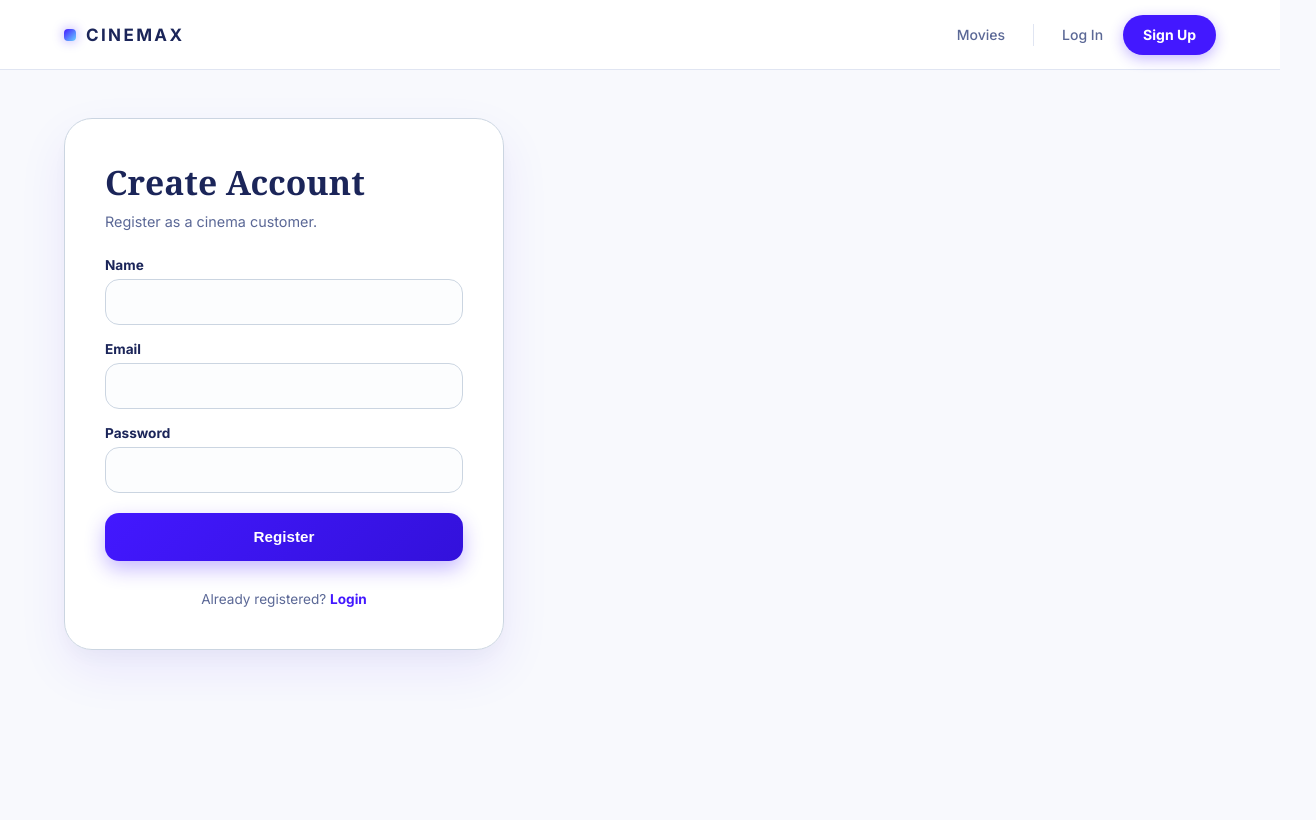
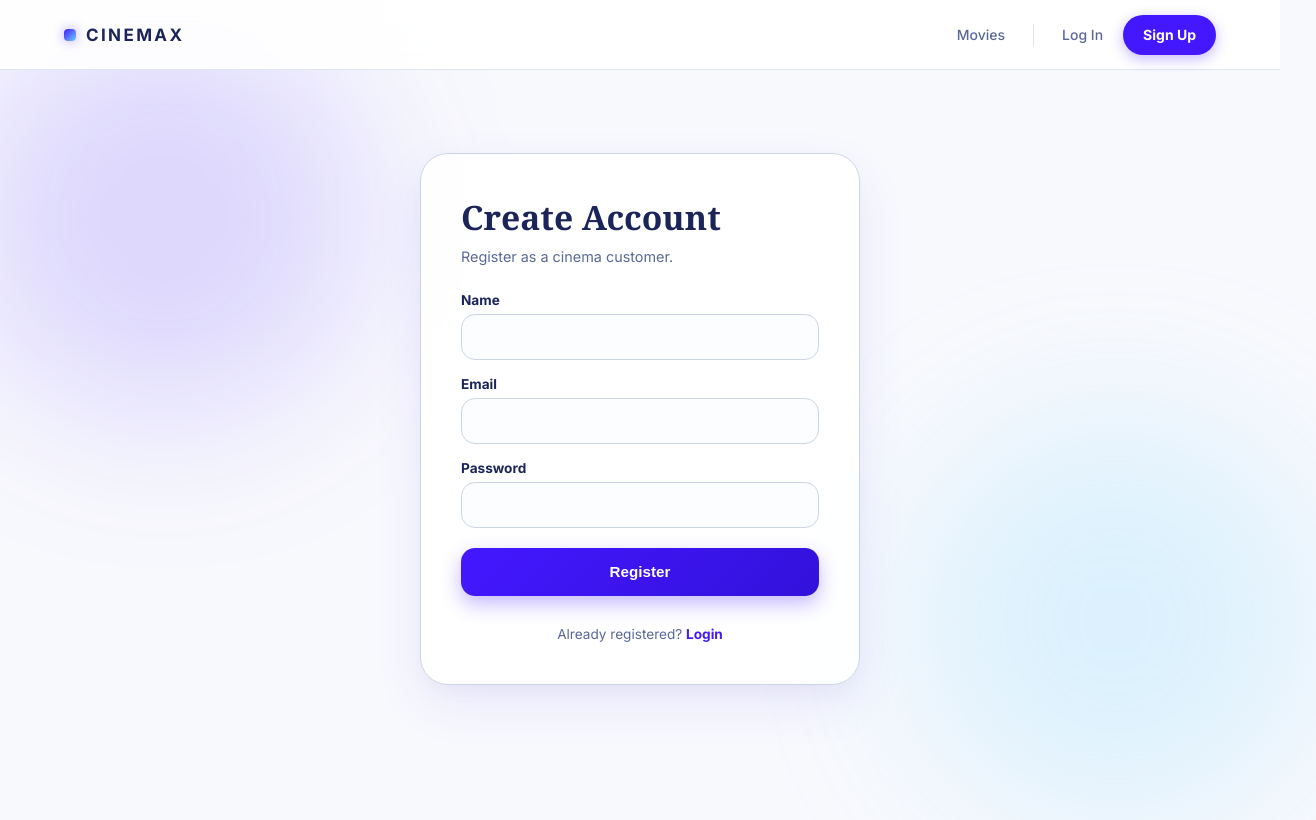
Before and after one commit to neohjiayi04/cinema-booking-system, a React (Vite) app in the folder frontend/: page /register in a window 1280 px wide. Shown: the whole page, 1316 px wide, since content can reach past the window. Built offline with nearby package versions, Linux system fonts and the light colour scheme; no server answers.

Commit message:
All Done

```diff
--- a/frontend/src/pages/Login.jsx
+++ b/frontend/src/pages/Login.jsx
@@ -23,6 +23,7 @@ export default function Login() {
   }
 
   return (
+   <div className="auth-page-wrapper">
     <section className="auth-card">
       <h1>Welcome Back</h1>
       <p>Sign in to continue booking your movie.</p>
@@ -34,5 +35,6 @@ export default function Login() {
       </form>
       <p>Don't have an account? <Link to={`/register${returnTo !== "/" ? `?returnTo=${encodeURIComponent(returnTo)}` : ""}`}>Register</Link></p>
     </section>
+   </div>
   );
 }
--- a/frontend/src/pages/Register.jsx
+++ b/frontend/src/pages/Register.jsx
@@ -22,6 +22,7 @@ export default function Register() {
   }
 
   return (
+  <div className="auth-page-wrapper">
     <section className="auth-card">
       <h1>Create Account</h1>
       <p>Register as a cinema customer.</p>
@@ -34,5 +35,6 @@ export default function Register() {
       </form>
       <p>Already registered? <Link to={`/login${returnTo !== "/" ? `?returnTo=${encodeURIComponent(returnTo)}` : ""}`}>Login</Link></p>
     </section>
+  </div>
   );
 }
```
Also changed, not shown: 1 other file (tests, documents, lock files or other folders).
